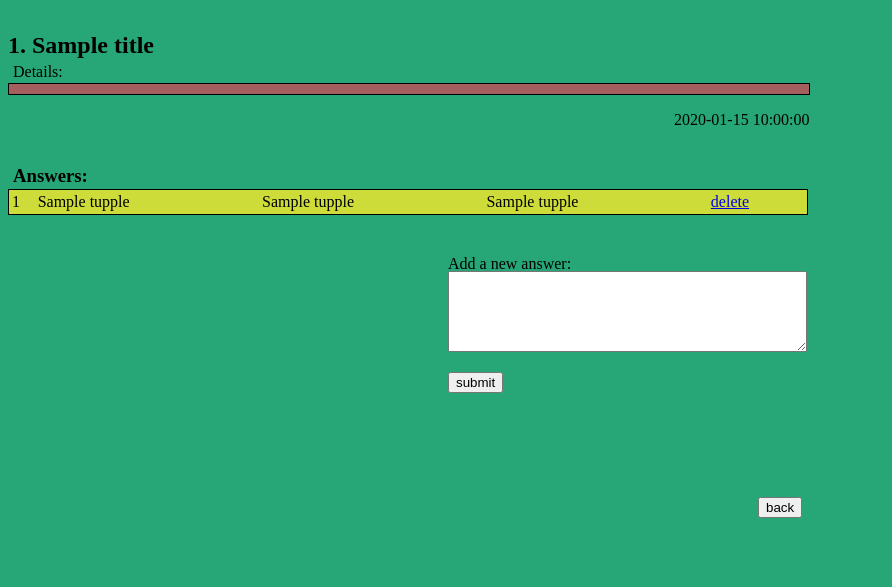
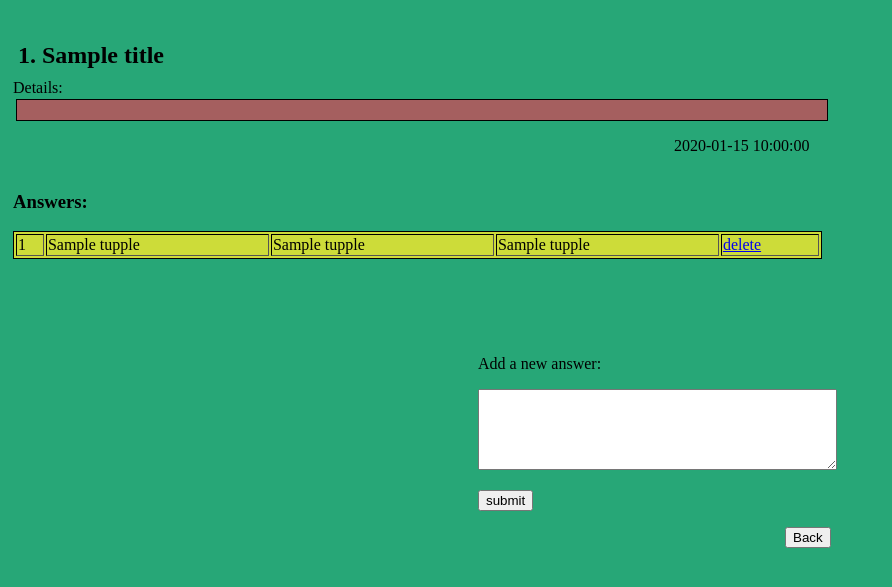
Before and after one commit to Tovics/AskMate, a Flask app: template templates/display.html in a window 1280 px wide. Shown: the top 587 px of the page, without its empty margins (0-892 px from the left). Run offline with Flask 2, Linux system fonts and the light colour scheme; the template is opened without the code that fills it: most values are stand-ins (such as "Sample title", 1, 10 or a date in 2020); parts of the project's set-up code (start-up, migrations or seed data) failed here and were passed over; some libraries are stand-ins or nearby versions.

Commit message:
table css fixed

```diff
--- a/sql_queries.py
+++ b/sql_queries.py
@@ -46,13 +46,13 @@ def import_questions_from_db(cursor):
 def import_answers_from_db(cursor, question_id):
     cursor.execute("""SELECT * FROM answer WHERE question_id=%s;""", (question_id,))
     answer = cursor.fetchall()
-    return answer0
+    return answer
 
 
 @connection_decorator
 def import_single_question_from_db(cursor, question_id):
     question_id = int(question_id)
-    cursor.execute("""SELECT * FROM question WHERE user_id='%s';""", (question_id,))
+    cursor.execute("""SELECT * FROM question WHERE id='%s';""", (question_id,))
     question = cursor.fetchall()
     return question
 
--- a/static/style.css
+++ b/static/style.css
@@ -11,9 +11,10 @@
 .display_q_details_table {
     background-color: #cddc39;
     border: 1px solid black;
-    width: 800px;
+    width: 900px;
     margin-top: 60px;
     margin-bottom: 10px;
+    margin-left: 5px;
 }
 
 body {
@@ -24,26 +25,40 @@ body {
 div {
     border-style: solid black;
 }
+#q_title {
+    margin-bottom: 10px;
+    padding: 10px;
+}
 
 #add_answer {
-    position: absolute;
-    margin: 40px 440px;
+    position: relative;
+    margin: 10px 470px;
 }
 
 #add_answer_q {
-    position: absolute;
-    margin: 30px 440px;
+    position: relative;
+    margin: 200px 470px;
+    margin-bottom: 0px;
+}
+
+#back {
+    position: relative;
+    margin-left: 777px;
+    margin-top: 80px;
+
 }
 
 .q_detail {
     background-color: #a55f5f;
-    padding: 0px 5px;
-    width: 800px;
+    padding: 5px 5px;
+    width: 67%;
+    margin-left: 10px;
 }
 #q_desc {
     width: 790px;
     border: 1px solid black;
-    padding: 5px;
+    padding: 10px;
+    margin-left: 8px;
 }
 
 #q_date {
@@ -128,10 +143,3 @@ div {
     font: 14pt;
 
 }
-
-#back {
-    position: absolute;
-    margin-left: 750px;
-    margin-top: 250px;
-
-}
--- a/templates/display.html
+++ b/templates/display.html
@@ -9,13 +9,13 @@
 
 <body>
     <h2>
-        <p>{{question_id}}. {{title}}</p>
+        <p id="q_title">{{question_id}}. {{title}}</p>
     </h2>
     <p id="details">Details: </p>
     <div class="q_detail" id="q_desc">{{message}}</div>
     <p id="q_date">{{date}}</p>
     <h3 id="answers">Answers: </h3>
-    <table class="display_q_details_table">
+    <table class="display_q_details_table" border="1" align="left" style="width:64%">
         {%if answer_details%}
             {%for tupple in answer_details%}
             <tr>
@@ -41,9 +41,9 @@
             <p><input type="submit" value="submit"></p>
         </form>
     </p>
-    <form id="back" action="/" method="GET">
-        <p><input type="submit" value="back"></p>
-    </form>
+    <a id="back" href="{{url_for('list_questions')}}">
+            <button>Back</button>
+        </a>
 
 </body>
 
--- a/templates/registration.html
+++ b/templates/registration.html
@@ -10,8 +10,8 @@
             Enter a username: <p><input type="text" name="username" /></p>
             <p><input type="submit" value="submit"></p>
         </form>
-        <form action="/" method="GET">
-            <p><input type="submit" value="back"></p>
-        </form>
+        <a href="{{url_for('list_questions')}}">
+            <button>Back</button>
+        </a>
   </body>
 </html>
```
